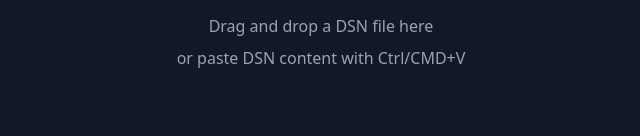
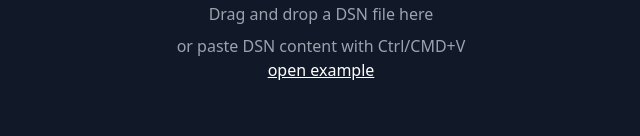
Before and after one commit to tscircuit/dsn-viewer, a React (Vite) app: page / in a window 1280 px wide. Shown: the part 200-336 px from the top of the page, without its empty margins (319-959 px from the left). Built offline with nearby package versions, Linux system fonts and the light colour scheme.

Commit message:
add open example button

```diff
--- a/src/App.tsx
+++ b/src/App.tsx
@@ -43,6 +43,7 @@ function App() {
       onDrop={handleDrop}
       onDragOver={(e) => e.preventDefault()}
       onPaste={handlePaste}
+      // biome-ignore lint/a11y/noNoninteractiveTabindex: we need this for drag and drop
       tabIndex={0}
     >
       {circuitJson ? (
@@ -57,6 +58,29 @@ function App() {
             <p className="text-gray-400">
               or paste DSN content with Ctrl/CMD+V
             </p>
+            {/* biome-ignore lint/a11y/useKeyWithClickEvents: <explanation> */}
+            <div
+              className="underline cursor-pointer"
+              onClick={() => {
+                fetch("/exampledsn.dsn")
+                  .then((response) => response.text())
+                  .then((dsnContent) => {
+                    try {
+                      const json = parseDsnToCircuitJson(dsnContent)
+                      setCircuitJson(json)
+                    } catch (err) {
+                      console.error("Failed to parse example DSN:", err)
+                      alert("Failed to parse example DSN file.")
+                    }
+                  })
+                  .catch((err) => {
+                    console.error("Failed to load example DSN:", err)
+                    alert("Failed to load example DSN file.")
+                  })
+              }}
+            >
+              open example
+            </div>
           </div>
           <div className="text-gray-400 text-sm mt-16">
             Unofficial Specctra DSN Parser/Viewer created by{" "}
```
Also changed, not shown: 2 other files (tests, documents, lock files or other folders).
